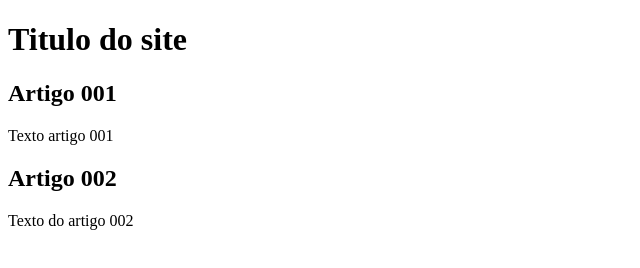
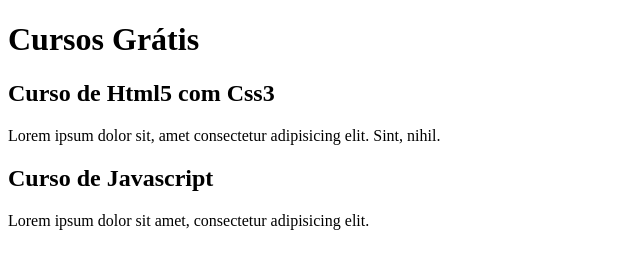
Before and after one commit to laraprogramaai/Projeto-Site, a plain HTML site: page index.html in a window 1280 px wide. Shown: the whole page, without its empty margins (0-640 px from the left). Drawn offline with Linux system fonts and the light colour scheme.

Commit message:
comecei a escrever o conteudo

```diff
--- a/index.html
+++ b/index.html
@@ -9,16 +9,16 @@
 <body>
     <main>
         <header>
-            <h1>Titulo do site</h1>
+            <h1>Cursos Grátis</h1>
         </header>
 
         <article>
-            <h2>Artigo 001</h2>
-            <p>Texto artigo 001</p>
+            <h2>Curso de Html5 com Css3</h2>
+            <p>Lorem ipsum dolor sit, amet consectetur adipisicing elit. Sint, nihil.</p>
         </article>
         <article>
-            <h2>Artigo 002</h2>
-            <p>Texto do artigo 002</p>
+            <h2>Curso de Javascript</h2>
+            <p>Lorem ipsum dolor sit amet, consectetur adipisicing elit.</p>
         </article>
     </main>
 </body>
```
